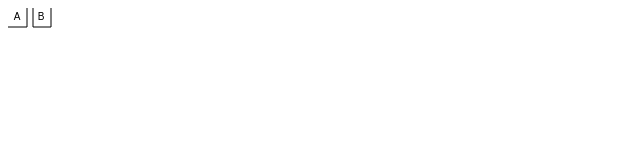
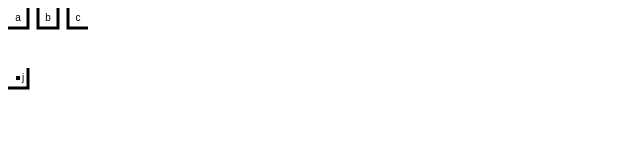
Before and after one commit to jbutz/webCipher, a plain HTML site: page index.html in a window 1280 px wide. Shown: the whole page, without its empty margins (0-640 px from the left). Drawn offline with Linux system fonts and the light colour scheme.

Commit message:
Reworked how the Mason object is going to work. It is much more efficient now. Still have some letter mapping to do.

```diff
--- a/index.html
+++ b/index.html
@@ -4,8 +4,7 @@
 	<script src="js/mason.js" type="text/javascript"></script>
 </head>
 <body>
-<canvas id="masonc-a" width="20" height="20"></canvas>
-<canvas id="masonc-b" width="20" height="20"></canvas>
+<canvas id="masonc" width="100" height="100"></canvas>
 <script>
 testDraw();
 </script>
--- a/js/mason.js
+++ b/js/mason.js
@@ -1,40 +1,158 @@
-var Mason = {};
-Mason.draw = {};
+charH = 20;
+charW = 20;
+var Mason = {
+	charW: 20,
+	charH: 20,
+	letterMap: {
+		a: [false,[
+				[0,charH],
+				[charW,charH],
+				[charW,0]]
+			],
+		b: [false,[
+				[0,0],
+				[0,charH],
+				[charW,charH],
+				[charW,0]]
+			],
+		c: [false,[
+				[0,0],
+				[0,charH],
+				[charW,charH]]
+			],
+		d: [false,[
+				[0,0],
+				[charW,0],
+				[charW,charH],
+				[0,charH]]
+			],
+		e: [false,[
+				[0,0],
+				[0,charH],
+				[charW,charH],
+				[charW,0]]
+			],
+		f: [false,[
+				[charW,0],
+				[0,0],
+				[0,charH],
+				[charW,charH]]
+			],
+		g: [false,[
+				[0,0],
+				[charW,0],
+				[charW,charH]]
+			],
+		h: [false,[
+				[0,charH],
+				[0,0],
+				[charW,0],
+				[charW,charH]]
+			],
+		i: [false,[
+				[0,charH],
+				[0,0],
+				[charW,0]]
+			],
+		j: [true,[
+				[0,charH],
+				[charW,charH],
+				[charW,0]]
+			],
+		k: [true,[
+				[0,0],
+				[0,charH],
+				[charW,charH],
+				[charW,0]]
+			],
+		l: [true,[
+				[0,0],
+				[0,charH],
+				[charW,charH]]
+			],
+		m: [true,[
+				[0,0],
+				[charW,0],
+				[charW,charH],
+				[0,charH]]
+			],
+		n: [true,[
+				[0,0],
+				[0,charH],
+				[charW,charH],
+				[charW,0]]
+			],
+		o: [true,[
+				[charW,0],
+				[0,0],
+				[0,charH],
+				[charW,charH]]
+			],
+		p: [true,[
+				[0,0],
+				[charW,0],
+				[charW,charH]]
+			],
+		q: [true,[
+				[0,charH],
+				[0,0],
+				[charW,0],
+				[charW,charH]]
+			],
+		r: [true,[
+				[0,charH],
+				[0,0],
+				[charW,0]]
+			],
+		s: [],
+		t: [],
+		u: [],
+		v: [],
+		w: [],
+		x: [],
+		y: [],
+		z: []
+	},
+	draw: function(l, c, sW, sH, drawLetter)
+	{
+		var hasDot   = Mason.letterMap[l][0];
+		var pathData = Mason.letterMap[l][1];
+		var fudge = 0;
+		c.beginPath();
+		c.lineWidth = 3;
+		for(var i = 0; i < pathData.length; i++)
+		{
+			if(i == 0)
+			{
+				c.moveTo(pathData[i][0] + sW,pathData[i][1] + sH);
+			}
+			else
+			{
+				c.lineTo(pathData[i][0] + sW,pathData[i][1] + sH);
+			}
+		}
+		c.stroke();
+		if(hasDot)
+		{
+			c.fillRect(Math.floor(charW / 2) + sW - 2, Math.floor(charH / 2) + sH - 2, 4, 4);
+			fudge = 5;
+		}
 
-Mason.draw.a = function(c, width, height) // Context, Width, Height
-{
-	width -= 1;
-	height -= 1;
-	c.beginPath();
-	c.moveTo(0,height);
-	c.lineTo(width,height);
-	c.lineTo(width,0);
-	c.stroke();
-	c.textBaseline = "middle";
-	c.textAlign = "center";
-	c.fillText("A", Math.floor(width / 2), Math.floor(height / 2));
-}
-Mason.draw.b = function(c, width, height) // Context, Width, Height
-{
-	width -= 1;
-	height -= 1;
-	c.beginPath();
-	c.moveTo(1,0);
-	c.lineTo(1,height);
-	c.lineTo(width,height);
-	c.lineTo(width,0);
-	c.stroke();
-	c.textBaseline = "middle";
-	c.textAlign = "center";
-	c.fillText("B", Math.floor(width / 2), Math.floor(height / 2));
+		if (drawLetter)
+		{
+			c.textBaseline = "middle";
+			c.textAlign = "center";
+			c.fillText(l, Math.floor(charW / 2) + sW + fudge, Math.floor(charH / 2) + sH);
+		}
+	}
 }
 
 function testDraw()
 {
-	var canvas = document.getElementById("masonc-a");
+	var canvas = document.getElementById("masonc");
 	var context= canvas.getContext("2d");
-	Mason.draw.a(context,20,20);
-	var canvas = document.getElementById("masonc-b");
-	var context= canvas.getContext("2d");
-	Mason.draw.b(context,20,20);
+	Mason.draw('a',context,0,0,true);
+	Mason.draw('b',context,30,0,true);
+	Mason.draw('c',context,60,0,true);
+	Mason.draw('j',context,0,60,true);
 }
```
